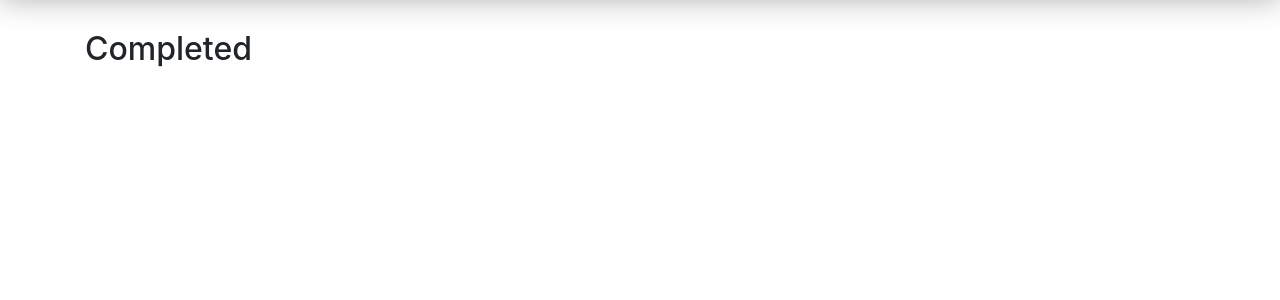
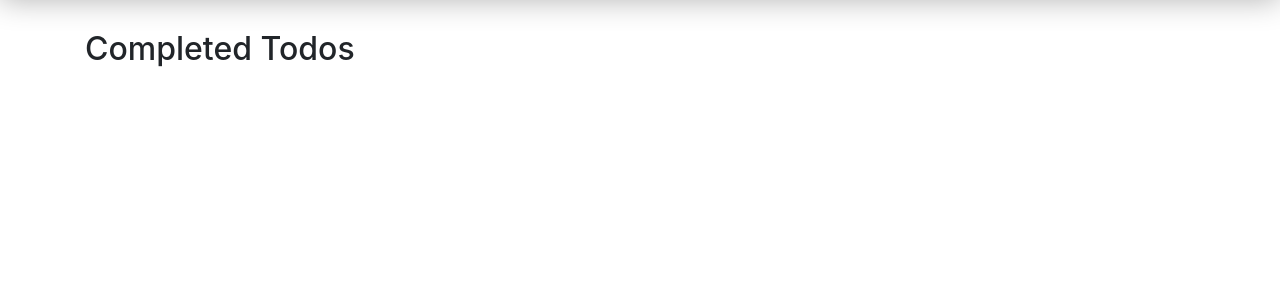
Before and after one commit to eferroni/django3-todos-project, a Django app: page /completed/ in a window 1280 px wide. Shown: the part 80-380 px from the top of the page. Run offline with Django 3.2, Linux system fonts and the light colour scheme; a user stored in the database is signed in; data comes from the database, SQL or seed files in the repository; some libraries are stand-ins or nearby versions.

Commit message:
change the label title from completeTodos.html

```diff
--- a/todo/templates/todo/completeTodos.html
+++ b/todo/templates/todo/completeTodos.html
@@ -1,7 +1,7 @@
 {% extends 'todo/base.html' %}
 
 {% block content %}
-  <h2>Completed</h2>
+  <h2>Completed Todos</h2>
   <ul>
     {% for todo in todos %}
       <li>
```
